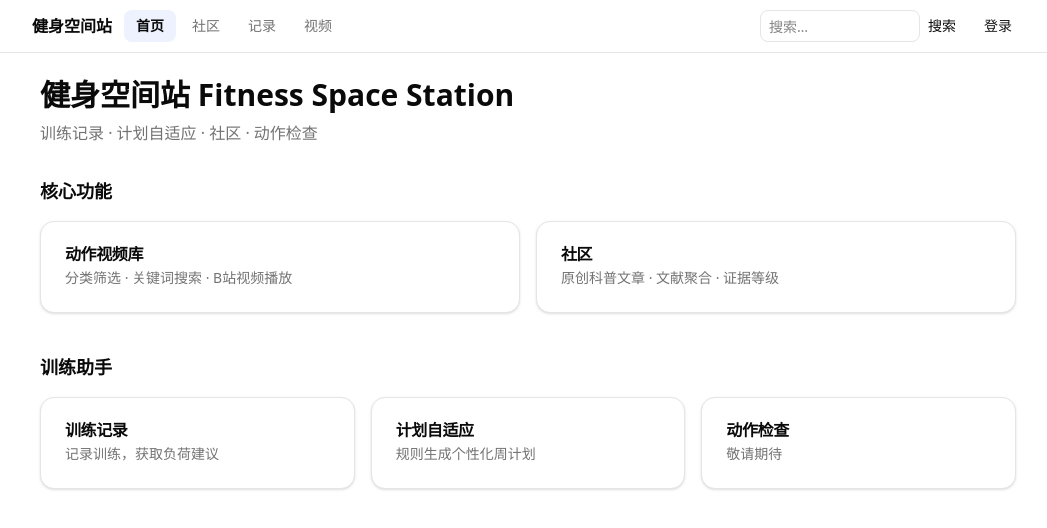
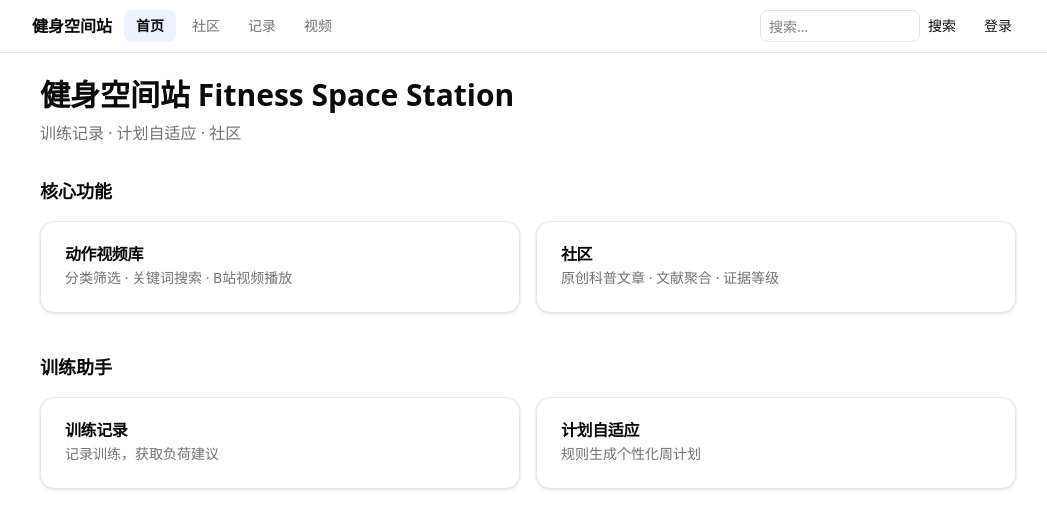
Before and after one commit to pigbig-king/fitness-space-station, a React (Vite) app in the folder apps/web/: page / in a window 1280 px wide. Shown: the top 528 px of the page, without its empty margins (112-1159 px from the left). Built offline with nearby package versions, Linux system fonts and the light colour scheme.

Commit message:
feat: remove 动作检查 placeholder

```diff
--- a/apps/web/src/pages/HomePage.tsx
+++ b/apps/web/src/pages/HomePage.tsx
@@ -5,7 +5,7 @@ export default function HomePage() {
   return (
     <main className="mx-auto max-w-5xl p-6">
       <h1 className="mb-2 text-3xl font-bold">健身空间站 Fitness Space Station</h1>
-      <p className="mb-8 text-muted-foreground">训练记录 · 计划自适应 · 社区 · 动作检查</p>
+      <p className="mb-8 text-muted-foreground">训练记录 · 计划自适应 · 社区</p>
 
       <h2 className="mb-4 text-lg font-semibold">核心功能</h2>
       <div className="grid grid-cols-1 gap-4 sm:grid-cols-2">
@@ -28,7 +28,7 @@ export default function HomePage() {
       </div>
 
       <h2 className="mb-4 mt-10 text-lg font-semibold">训练助手</h2>
-      <div className="grid grid-cols-1 gap-4 sm:grid-cols-3">
+      <div className="grid grid-cols-1 gap-4 sm:grid-cols-2">
         <Link to="/log" className="no-underline">
           <Card className="h-full transition-shadow hover:shadow-md">
             <CardHeader>
@@ -45,12 +45,6 @@ export default function HomePage() {
             </CardHeader>
           </Card>
         </Link>
-        <Card className="h-full">
-          <CardHeader>
-            <CardTitle>动作检查</CardTitle>
-            <CardDescription>敬请期待</CardDescription>
-          </CardHeader>
-        </Card>
       </div>
     </main>
   )
```
